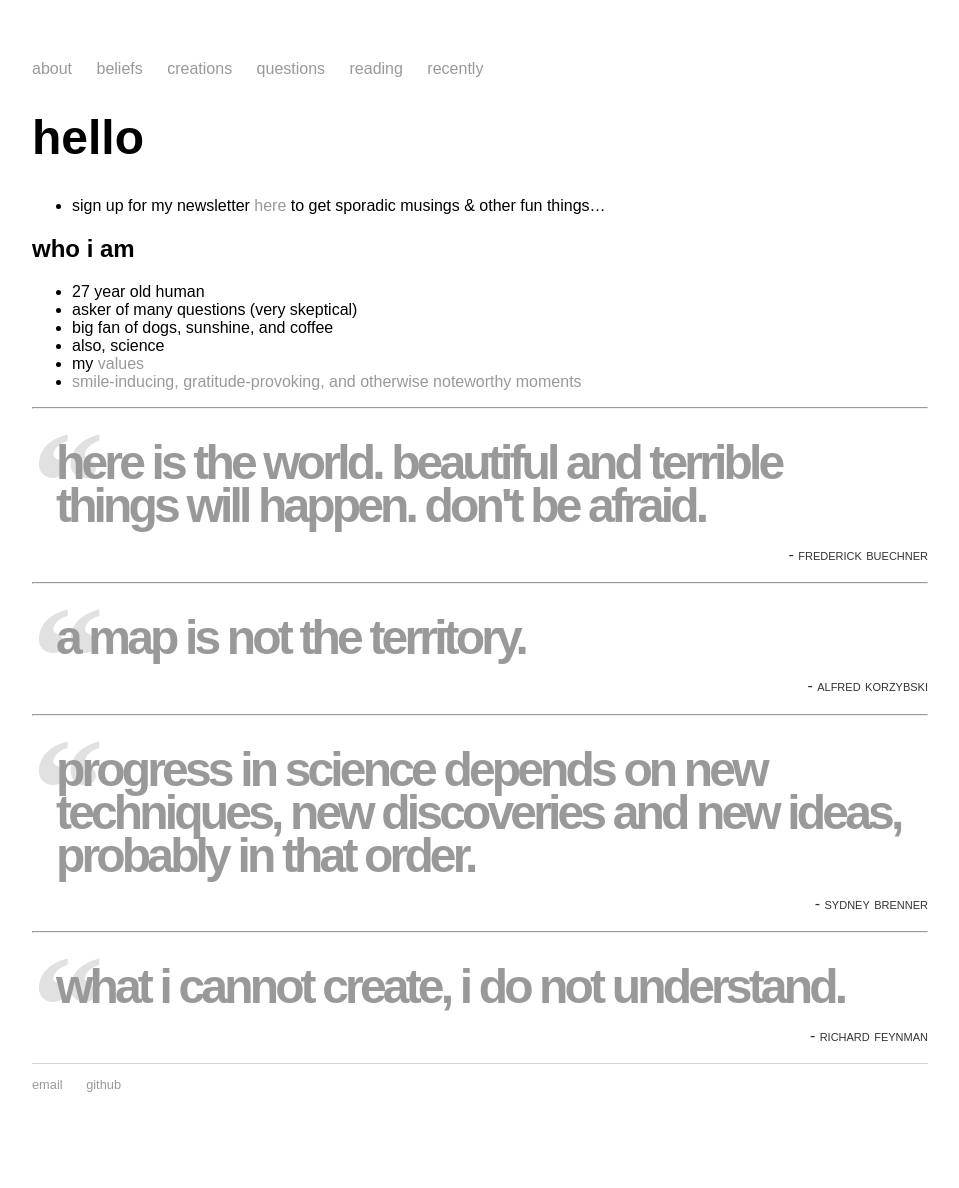
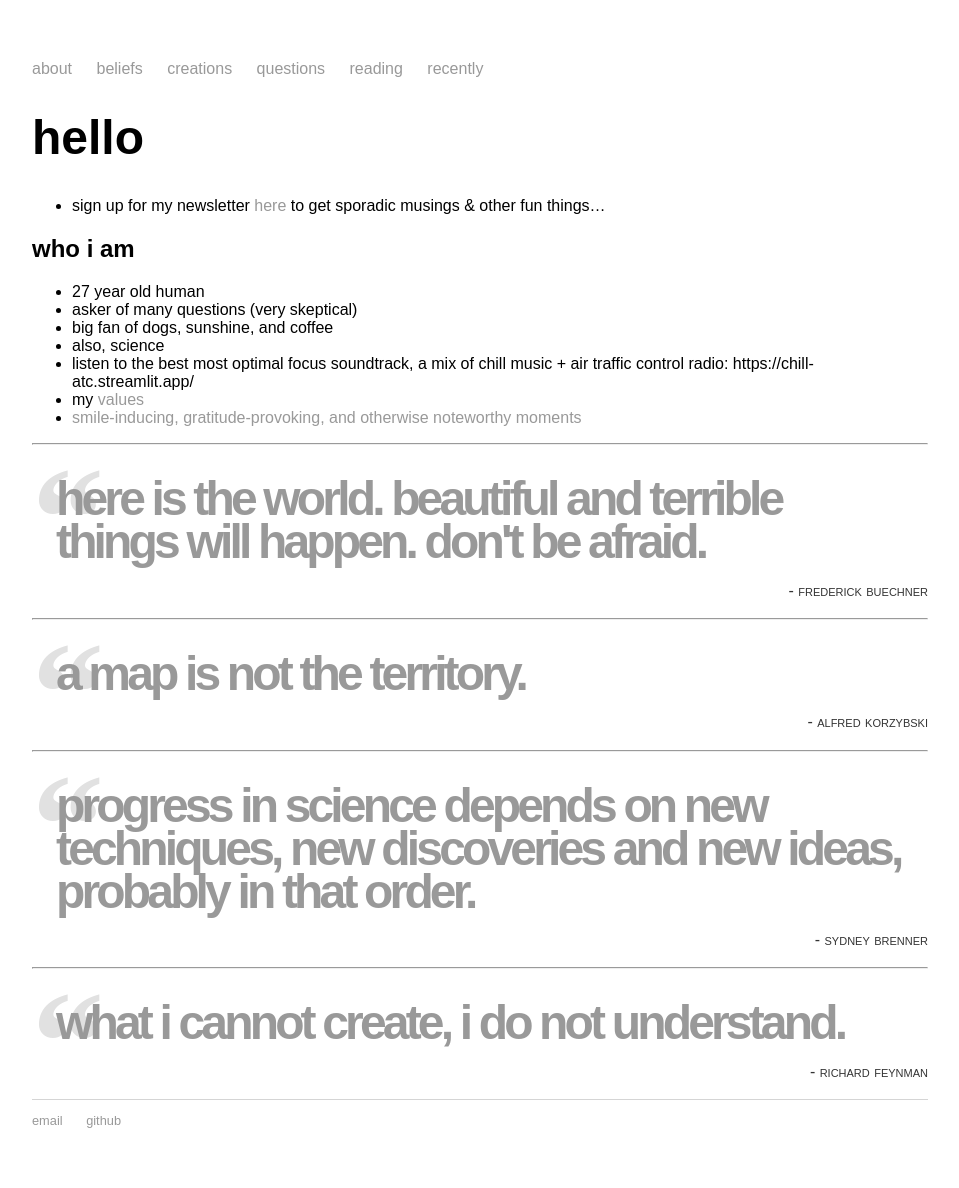
Before and after one commit to mayasheth/mayasheth.github.io, a Jekyll site: the page built from index.md, in a window 1280 px wide. Shown: the whole page, without its empty margins (160-1119 px from the left). Built offline with Jekyll 4.4.1, drawn with Linux system fonts in a browser that asks for light colours; before the commit the page ends 1152 px from its top, so only the background shows below that.

Commit message:
add chill atc

```diff
--- a/index.md
+++ b/index.md
@@ -11,6 +11,7 @@ title: Maya Sheth
 * asker of many questions (very skeptical)
 * big fan of dogs, sunshine, and coffee
 * also, science
+* listen to the best most optimal focus soundtrack, a mix of chill music + air traffic control radio: https://chill-atc.streamlit.app/
 * my [values](https://mayasheth.github.io/2020/11/20/values)
 * [smile-inducing, gratitude-provoking, and otherwise noteworthy moments](https://mayasheth.github.io/2023/04/15/things-that-make-me-smile)
 
```
